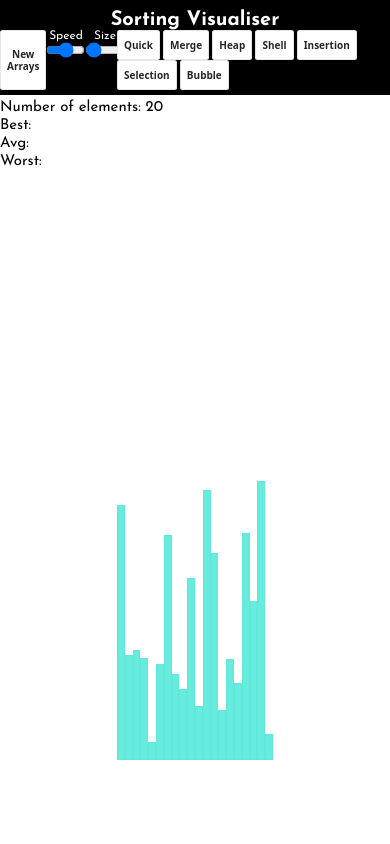
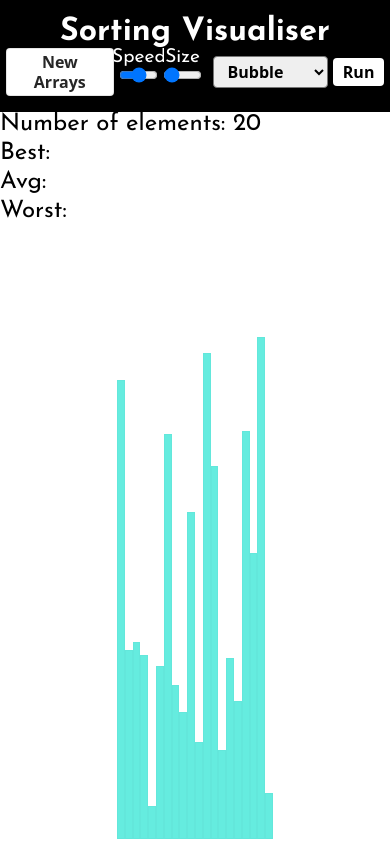
Before and after one commit to Cleon2/SortingVisualiser, a plain HTML site: page index.html in a window 390 px wide. Both pictures are taken after a click on the button "New Arrays". Drawn offline with Linux system fonts and the light colour scheme.

Commit message:
commit three

```diff
--- a/index.html
+++ b/index.html
@@ -44,6 +44,19 @@
           </div>
         </div>
 
+        <form class="sort-form" action="">
+          <select class="sort-dropdown">
+            <option value="bubble">Bubble</option>
+            <option value="selection">Selection</option>
+            <option value="insertion">Insertion</option>
+            <option value="shell">Shell</option>
+            <option value="heap">Heap</option>
+            <option value="merge">Merge</option>
+            <option value="quick">Quick</option>
+          </select>
+          <input class="sort-submit" type="submit" value="Run" />
+        </form>
+
         <div class="btn-container">
           <button class="btn btn-sort btn-quick-sort">Quick</button>
           <button class="btn btn-sort btn-merge-sort">Merge</button>
@@ -55,12 +68,14 @@
         </div>
       </nav>
     </header>
+
     <p class="info count-label">
       Number of elements: <span class="element-count">0</span>
     </p>
     <p class="info best">Best: <span class="big-O best-span"></span></p>
     <p class="info average">Avg: <span class="big-O average-span"></span></p>
     <p class="info worst">Worst: <span class="big-O worst-span"></span></p>
+
     <div id="visualiser-container"></div>
   </body>
 </html>
--- a/selectionSort.js
+++ b/selectionSort.js
@@ -21,6 +21,8 @@ const btnQuickSort = document.querySelector(".btn-quick-sort");
 const elementCount = document.querySelector(".element-count");
 const sliderSpeed = document.getElementById("speedRange");
 const sliderSize = document.getElementById("sizeRange");
+const submit = document.querySelector(".sort-submit");
+const option = document.querySelector(".sort-dropdown");
 //Setting Default Speeds
 let speed = 0.75;
 let time = 1 / 3;
@@ -39,7 +41,7 @@ function insertBar(height, visContainer) {
   } else {
     barEl.classList.add("bar-small");
   }
-  barEl.style.height = `${height * 1.5}px`;
+  barEl.style.height = `${height * 2.7}px`;
   visContainer.appendChild(barEl);
 }
 
@@ -48,6 +50,7 @@ function load() {
     btn.disabled = true;
     btn.classList.add("inProgress");
   }
+  submit.disabled = true;
 }
 
 function timeComplexity(best, avg, worst) {
@@ -115,6 +118,7 @@ function highlightBar(i, colour) {
 function disableBtns() {
   sliderSize.disabled = true;
   btnNewArray.disabled = true;
+  submit.disabled = true;
   btnNewArray.classList.add("inProgress");
   for (const btn of sortbtns) {
     btn.disabled = true;
@@ -123,6 +127,7 @@ function disableBtns() {
 }
 
 function enableBtns() {
+  submit.disabled = false;
   sliderSize.disabled = false;
   for (const button of btn) {
     button.disabled = false;
@@ -318,8 +323,8 @@ class merge {
     await wait(time);
 
     for (let k = lo; k <= hi; k++) {
-      let heightI = this.aux[i] * 1.5;
-      let heightJ = this.aux[j] * 1.5;
+      let heightI = this.aux[i] * 2.7;
+      let heightJ = this.aux[j] * 2.7;
       if (i > mid) {
         bar[k].style.height = `${heightJ}px`;
         barsArray[k] = this.aux[j++];
@@ -494,3 +499,17 @@ btnContainer.addEventListener("click", function (e) {
     window[sortName](barsArray);
   }
 });
+
+submit.addEventListener("click", function (e) {
+  e.preventDefault();
+  const sortName = option.value + "sort";
+  if (sortName === "heapsort") {
+    heap.sort(barsArray);
+  } else if (sortName === "mergesort") {
+    merge.mergeSort(barsArray);
+  } else if (sortName === "quicksort") {
+    quick.quicksort(barsArray);
+  } else {
+    window[sortName](barsArray);
+  }
+});
--- a/sorting.css
+++ b/sorting.css
@@ -1,10 +1,11 @@
 * {
   box-sizing: border-box;
   margin: 0;
+  overflow: hidden;
 }
 
 html {
-  font-size: 10px;
+  font-size: 16px;
 }
 
 header {
@@ -23,7 +24,7 @@ h1 {
 
 nav {
   display: flex;
-  justify-content: space-between;
+  justify-content: space-around;
   padding-bottom: 0.5em;
   margin-bottom: 0.5em;
 }
@@ -32,7 +33,7 @@ nav {
   display: flex;
   align-items: flex-end;
   justify-content: center;
-  height: 70vh;
+  height: 73vh;
 }
 
 .bar {
@@ -44,7 +45,7 @@ nav {
 .bar-small {
   background-color: rgb(101, 236, 223);
   border: 1px solid rgba(0, 0, 0, 0.02);
-  width: 3px;
+  width: 5px;
 }
 
 /* Utility corner */
@@ -60,7 +61,7 @@ nav {
 .utility-div {
   display: flex;
   justify-content: space-between;
-  width: 30%;
+  width: 50%;
 }
 
 .slidecontainer {
@@ -78,6 +79,7 @@ nav {
   font-size: 1.2rem;
   align-self: center;
 }
+
 .btn {
   align-items: center;
   background-color: #ffffff;
@@ -129,3 +131,57 @@ nav {
   color: rgba(0, 0, 0, 0.65);
   transform: translateY(0);
 }
+
+.sort-form {
+  align-self: center;
+}
+
+.sort-dropdown {
+  padding: 0.2em 0.6em;
+  border-radius: 0.25rem;
+  box-shadow: rgba(0, 0, 0, 0.02) 0 1px 3px 0;
+  cursor: pointer;
+  font-family: system-ui, -apple-system, system-ui, "Helvetica Neue", Helvetica,
+    Arial, sans-serif;
+  font-size: 1em;
+  font-weight: 600;
+}
+
+.sort-submit {
+  padding: 0.2em 0.6em;
+  border-radius: 0.25rem;
+  border: none;
+  background-color: white;
+  box-shadow: rgba(0, 0, 0, 0.02) 0 1px 3px 0;
+  cursor: pointer;
+  font-family: system-ui, -apple-system, system-ui, "Helvetica Neue", Helvetica,
+    Arial, sans-serif;
+  font-size: 1em;
+  font-weight: 600;
+}
+@media (max-width: 1045px) {
+  .btn-container {
+    justify-content: flex-end;
+    display: none;
+  }
+  #visualiser-container {
+    display: flex;
+    align-items: flex-end;
+    justify-content: center;
+    height: 73vh;
+  }
+}
+@media (min-width: 1045px) {
+  nav {
+    justify-content: space-between;
+  }
+  .utility-div {
+    width: 30%;
+  }
+  .sort-dropdown {
+    display: none;
+  }
+  .sort-form {
+    display: none;
+  }
+}
```
Also changed, not shown: 1 other file.
